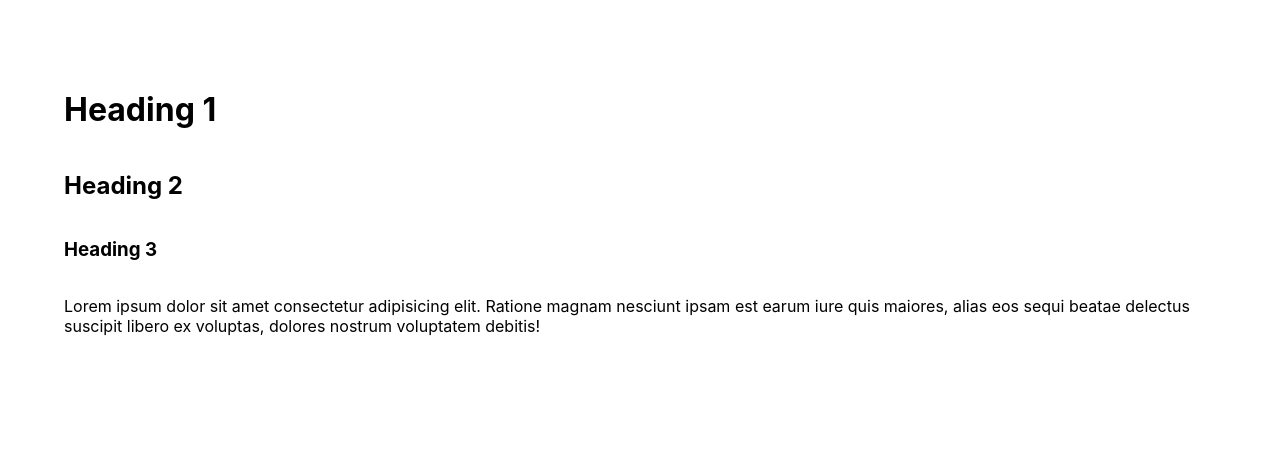
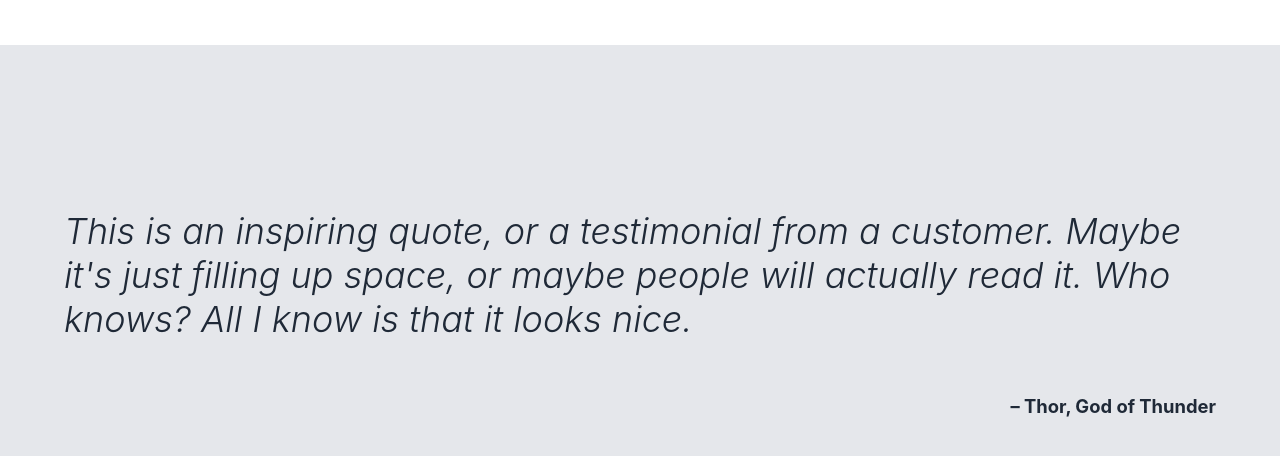
Before and after one commit to grantfitzsimmons/landing-page, a plain HTML site: page index.html in a window 1280 px wide. Shown: the part 908-1364 px from the top of the page. Before the commit the page ends 1284 px from the top, so only its background shows below. Drawn offline with Linux system fonts and the light colour scheme.

Commit message:
Add quote section to the landing page

```diff
--- a/index.html
+++ b/index.html
@@ -62,14 +62,10 @@
                 </div>
             </div>
         </div>
-        <div>
-            <div class="container column content padding-1">
-                <h1>Heading 1</h1>
-                <h2>Heading 2</h2>
-                <h3>Heading 3</h3>
-                <p>Lorem ipsum dolor sit amet consectetur adipisicing elit. Ratione magnam nesciunt ipsam est earum iure
-                    quis maiores, alias eos sequi beatae delectus suscipit libero ex voluptas, dolores nostrum
-                    voluptatem debitis!</p>
+        <div class="quote-background">
+            <div class="container column content padding-1 padding-8">
+                <p style="font-weight:300;">This is an inspiring quote, or a testimonial from a customer. Maybe it's just filling up space, or maybe people will actually read it. Who knows? All I know is that it looks nice.</p>
+                <p style="text-align:right; font-size:1.15rem; font-style:normal;"><b>– Thor, God of Thunder</b></p>
             </div>
         </div>
     </div>
--- a/styles.css
+++ b/styles.css
@@ -83,6 +83,11 @@ body {
 .padding-2 {
     padding-top: 1.5rem;
     padding-bottom: 1.5rem;
+}
+
+.padding-8 {
+    padding-top: 8rem;
+    padding-bottom: 8rem;
 }
 
 .hero {
```
